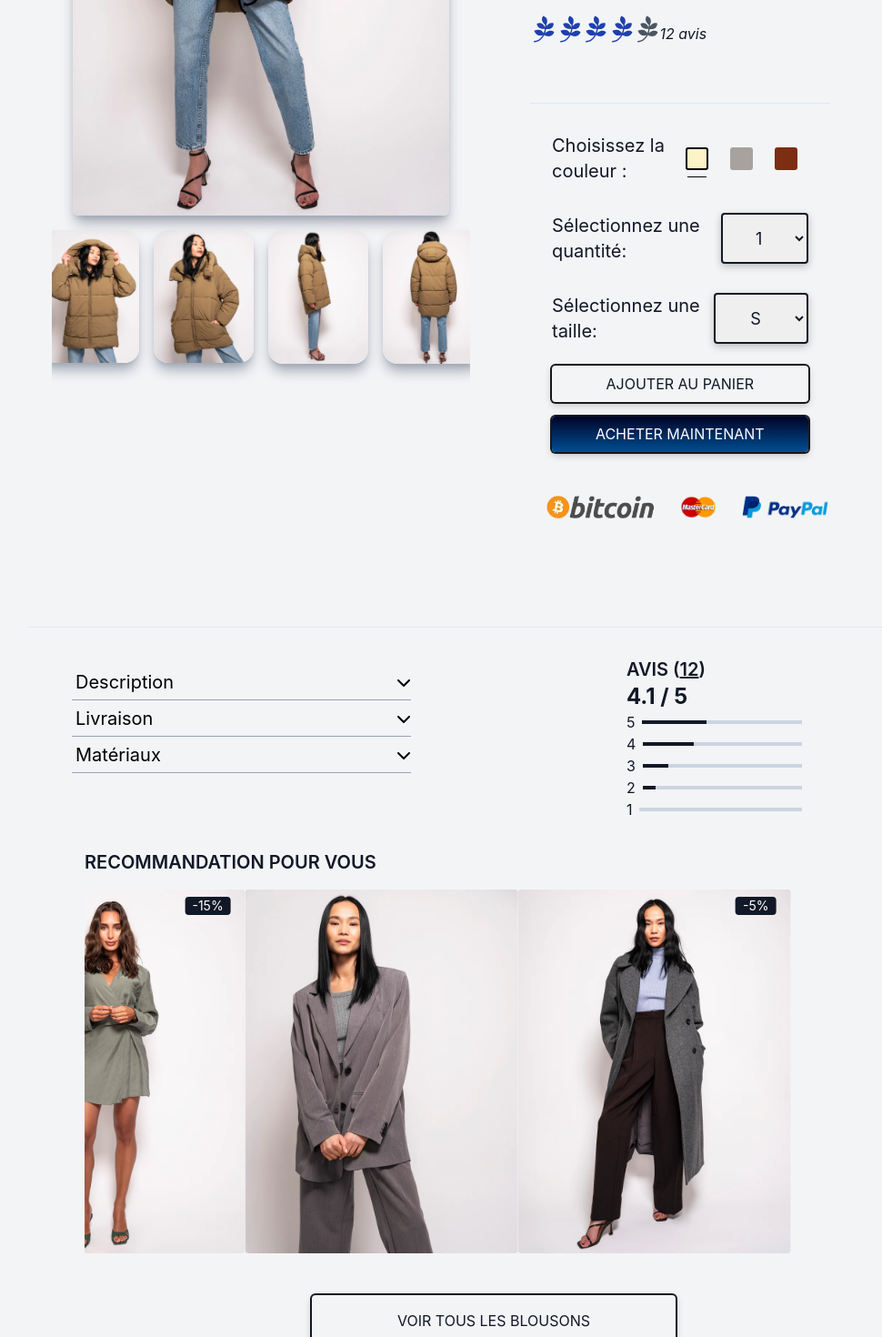
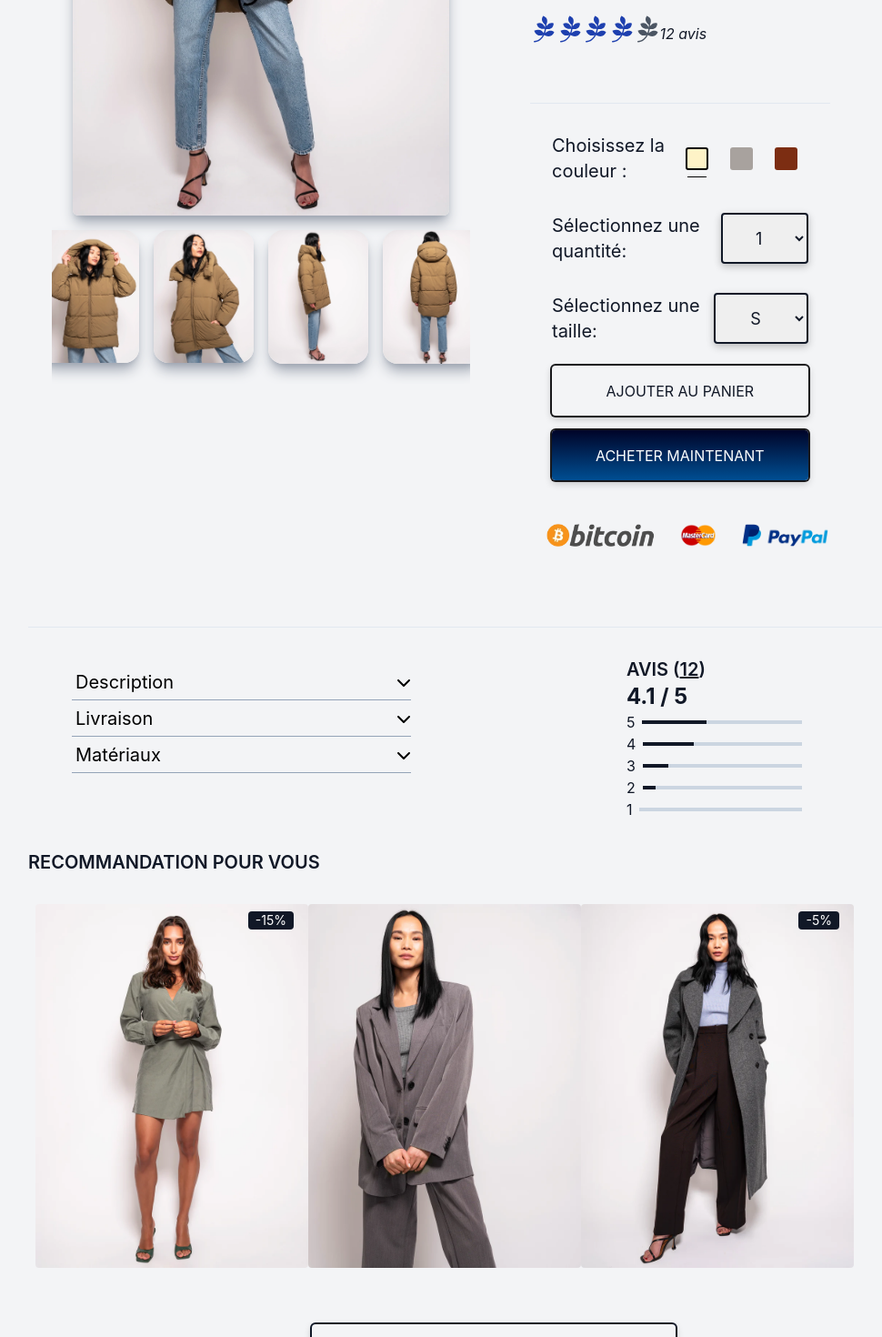
Before and after one commit to ixouu/product-page-challenge, a React (Create React App) app: page / in a window 1280 px wide. Shown: the part 420-1890 px from the top of the page at 91% size, without its empty margins (97-1067 px from the left). Built offline with nearby package versions, Linux system fonts and the light colour scheme.

Commit message:
refacto position

```diff
--- a/src/components/Form/Form.tsx
+++ b/src/components/Form/Form.tsx
@@ -51,7 +51,7 @@ const Form = () => {
 
   return (
 	<>
-    <form className="mt-4 px-10 flex w-full flex-col items-center lg:px-6 h-[40%]">
+    <form className="mt-4 px-10 flex w-full flex-col items-center lg:px-6 h-[40%] lg:items-start">
 		{/* Colors */}
 		<div className="flex justify-between items-center my-4 w-full md:flex-col md:max-w-[300px] lg:flex-row lg:max-w-[400px]">
 		<p className="text-ml xl:text-xl">Choisissez la couleur :</p>
--- a/src/components/InfosContainer/InfosContainer.tsx
+++ b/src/components/InfosContainer/InfosContainer.tsx
@@ -34,7 +34,7 @@ const InfosContainer = () => {
 	return (
 		<>
 			<Discount />
-			<div className='mt-5 px-3 w-full md:flex md:flex-col md:pt-4 md:px-6 lg:w-[40%] lg:pt-6 lg:px-10'>
+			<div className='mt-5 px-3 w-full md:flex md:self-center md:flex-col md:pt-4 md:px-6 lg:w-[40%] lg:pt-6 lg:px-10'>
 				{/* Index Page */}
 				<div
 					className='text-xs md:text-sm'
--- a/src/components/SuggestedProducts/SuggestedProducts.tsx
+++ b/src/components/SuggestedProducts/SuggestedProducts.tsx
@@ -25,9 +25,9 @@ const pictures: {src: string, alt: string, discount: string | undefined}[] = [
 const SuggestedProducts = () => {
 
   return (
-    <div className='mt-4 relative overflow-x-hidden lg:self-center lg:mt-8'>
+    <div className='mt-4 relative overflow-x-hidden self-center lg:self-start lg:mt-8 w-[90%] '>
       <h4 className='font-semibold text-xl uppercase'>Recommandation pour vous</h4>
-      <div className='track flex my-4 animate-marquee'>
+      <div className='track flex my-4 animate-marquee lg:animate-none lg:my-8'>
         {pictures.map((picture, index) => {
           return <div  key={index} className="relative">
                     {picture.discount !== undefined ?<div className="absolute top-2 right-2 bg-gray-900 text-white rounded px-1 text-[12px] xl:text-sm xl:px-2  "><span>-{picture.discount}</span></div> : null}
```
